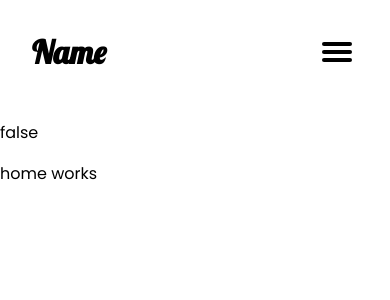
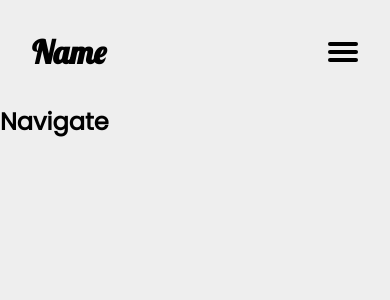
Before and after one commit to GodAspire/angular-home-ga, an Angular app: page /home in a window 390 px wide. Shown: the top 300 px of the page. Built offline with nearby package versions, Linux system fonts and the light colour scheme.

Commit message:
4 files modified

```diff
--- a/src/app/app.component.css
+++ b/src/app/app.component.css
@@ -9,6 +9,7 @@ header {
   align-items: center;
   justify-content: space-between;
 
+  z-index: 3;
   overflow: hidden;
 }
 
@@ -23,12 +24,16 @@ nav {
 }
 
 nav + button {
+  width: 30px;
+  height: 20px;
+
   display: none;
   align-items: center;
   justify-content: center;
 
   flex-flow: column;
   position: relative;
+  cursor: pointer;
 }
 
 nav + button span {
@@ -38,25 +43,48 @@ nav + button span {
   display: block;
   border-radius: 5px;
 
+  position: absolute;
+
   background-color: #000;
   transition: all 300ms;
 }
 
-nav + button.active span {
-  /* transform: translateX(100px); */
+nav + button span:nth-of-type(1){
+  transform: translateY(-8px);
+}
+nav + button span:nth-of-type(2){
+  position: static;
+}
+nav + button span:nth-of-type(3){
+  transform: translateY(8px);
 }
 
-nav + button span:not(:first-of-type){
-  margin-top: 0;
+nav + button.active span:nth-of-type(1) {
+  transform: translateY(0) rotate(45deg);
+}
+nav + button.active span:nth-of-type(2) {
+  transform: translateY(0) rotate(-45deg);
+}
+nav + button.active span:nth-of-type(3) {
+  transform: translateY(8px) translateX(100px);
 }
 
-nav + button.active span:last-of-type {
-  transform: translateX(100px);
+#mobileNav {
+  width: 100vw;
+  height: 100vh;
+
+  top: 0;
+  left: 0;
+  position: fixed;
+
+  overflow: hidden;
+  background-color: #eee;
 }
 
-nav + button span:not(:first-of-type){
-  margin-top: 4px;
+#mobileNav .margin {
+  width: 100%;
 }
+
 
 @media only screen and (max-width: 780px) {
   nav {
@@ -66,4 +94,8 @@ nav + button span:not(:first-of-type){
   nav + button {
     display: flex;
   }
+
+  #mobileNav {
+    display: block;
+  }
 }
--- a/src/app/app.component.html
+++ b/src/app/app.component.html
@@ -1,4 +1,4 @@
-<header>
+<header #headerElem>
   <h1>Name</h1>
   <nav>
     <a routerLink="home">home</a>
@@ -15,3 +15,12 @@
 <p>{{mobileNavigation}}</p>
 
 <router-outlet></router-outlet>
+
+<section id="mobileNav" [ngClass]="{'active': mobileNavigation}">
+  <div class="margin" [ngStyle]="{'height.px': headerOffset}"></div>
+  <div class="mobileBackground"></div>
+  <div class="mobileBackground"></div>
+  <div class="container">
+    <h1>Navigate</h1>
+  </div>
+</section>
--- a/src/app/app.component.ts
+++ b/src/app/app.component.ts
@@ -1,14 +1,22 @@
-import { Component, OnInit } from '@angular/core';
+import { Component, OnInit, AfterViewInit, ViewChild, ElementRef } from '@angular/core';
 
 @Component({
   selector: 'my-app',
   templateUrl: './app.component.html',
   styleUrls: [ './app.component.css' ]
 })
-export class AppComponent implements OnInit {
+export class AppComponent implements OnInit, AfterViewInit {
+
+  @ViewChild('headerElem', {static: true}) headerElem: ElementRef;
+
+  headerOffset: number = 104;
   mobileNavigation: boolean = false;
 
   ngOnInit() {
 
   }
+
+  ngAfterViewInit() {
+
+  }
 }
--- a/src/app/home/home.component.ts
+++ b/src/app/home/home.component.ts
@@ -8,6 +8,6 @@ import { Component, OnInit } from '@angular/core';
 
 export class HomeComponent implements OnInit {
   ngOnInit() {
-    console.log('hi')
+
   }
 }
```
